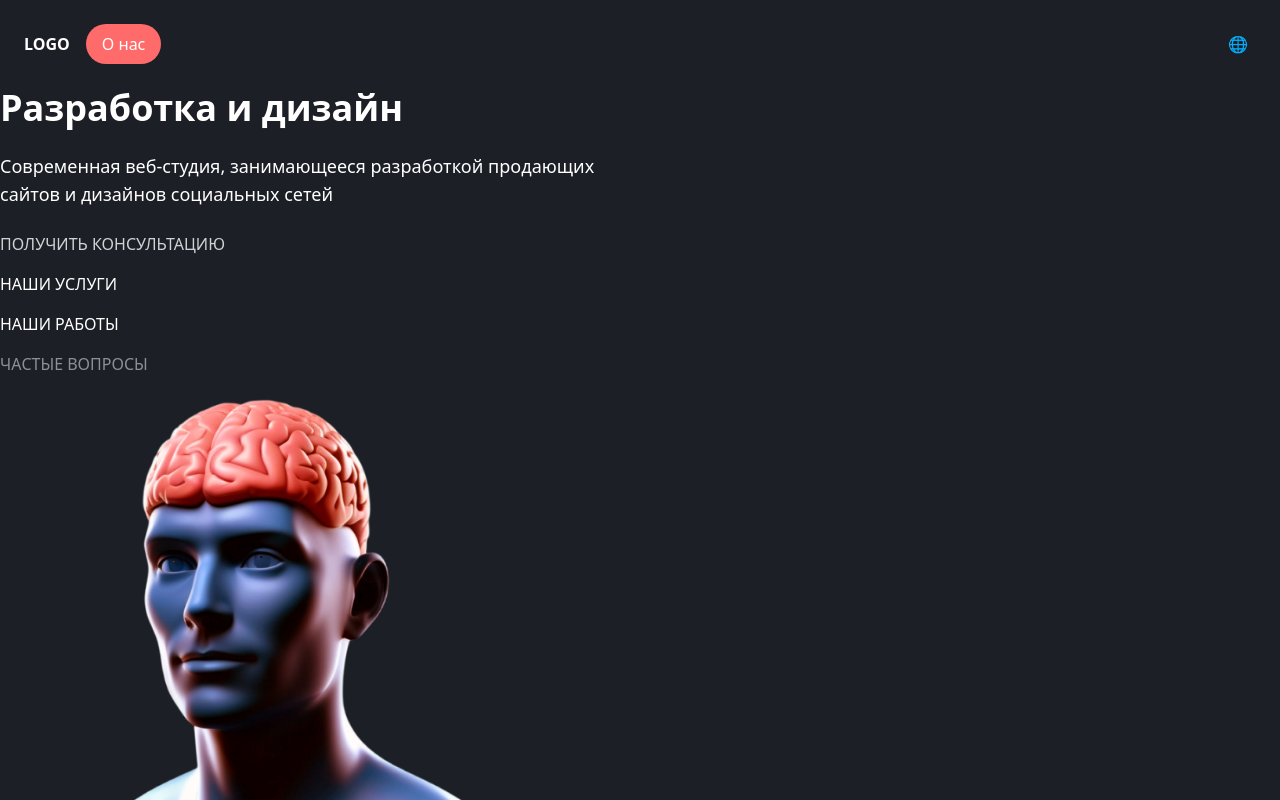
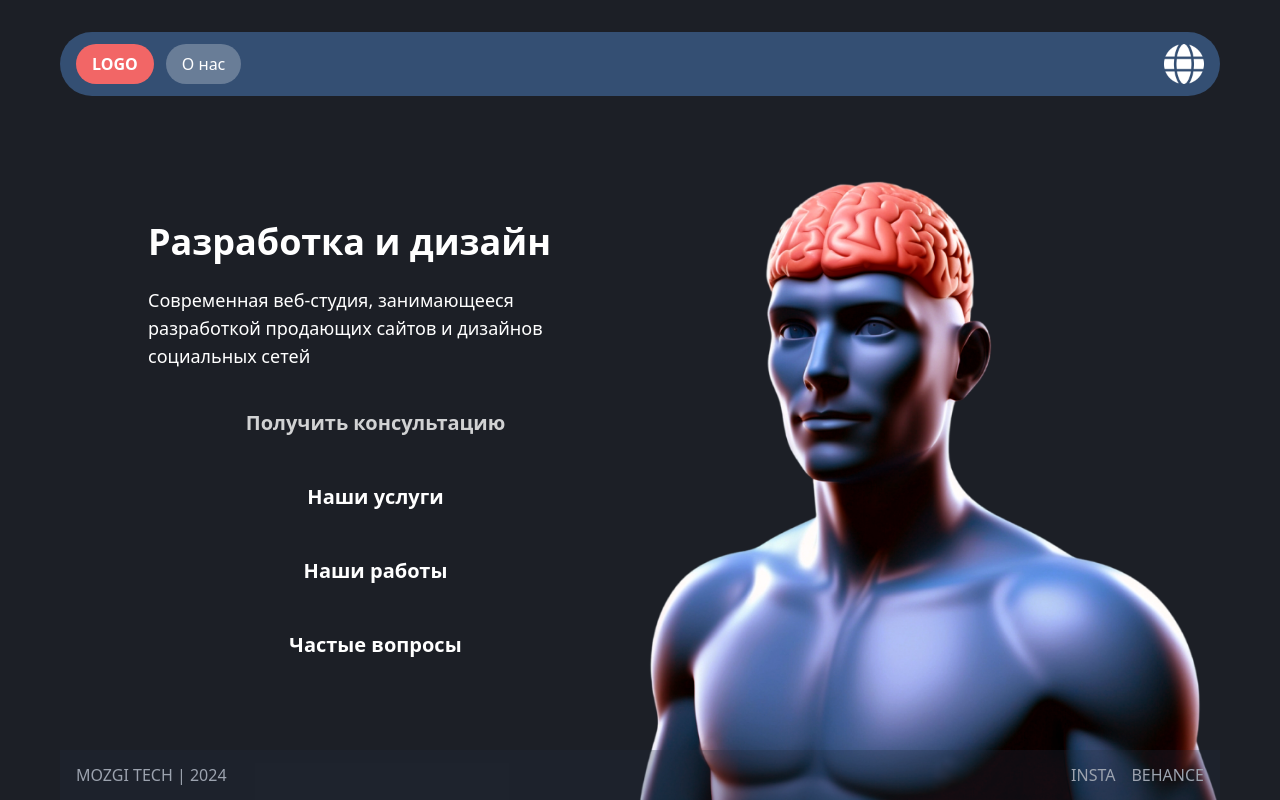
Before and after one commit to saa20ce/mozgi-land, a Next.js app in the folder frontend/: page / in a window 1280 px wide. Shown: the top 800 px of the page. Built offline with nearby package versions, Linux system fonts and the light colour scheme.

Commit message:
fixed home page, added service page

```diff
--- a/frontend/components/Button/button.module.scss
+++ b/frontend/components/Button/button.module.scss
@@ -1,26 +1,28 @@
 .button {
-    max-width: fit-content;
+    width: 455px;
+    height: 58px;
     padding: var(--padding-large);
-    border-radius: var(--border-radius);
+    border-radius: 24px;
     border: none;
-    text-transform: uppercase;
-    background-color: var(--dark-blue);
+    background-color: var(--button);
     color: white;
+    font-size: 20px;
+    line-height: 26px;
+    font-weight: 600;
 
     &:hover {
       cursor: pointer;
-      opacity: 0.9;
+      background-color: var(--button-hover);
     }
   }
 
   .active {
     opacity: 0.8;
     background-color: var(--red);
-    box-shadow: 0 0 4px 2px var(--light-blue);
   }
 
   .disabled {
-    background-color: var(--dark-blue);
+    background-color: var(--button);
     opacity: 0.5;
     cursor: not-allowed;
   }
--- a/frontend/components/Footer/Footer.tsx
+++ b/frontend/components/Footer/Footer.tsx
@@ -1,6 +1,6 @@
 const Footer = () => {
     return (
-      <footer className="flex items-center justify-between p-4 bg-dark-blue text-gray-400">
+      <footer className="flex items-center justify-between p-4 bg-[#232C3F47] text-gray-400 w-full h-[50px] z-2 absolute bottom-0">
         <p>MOZGI TECH | 2024</p>
         <div className="flex space-x-4">
           <a href="#" className="hover:text-white">INSTA</a>
--- a/frontend/components/Header/Header.tsx
+++ b/frontend/components/Header/Header.tsx
@@ -2,18 +2,22 @@ import Link from 'next/link';
 
 const Header = () => {
   return (
-    <header className="flex items-center justify-between p-6 bg-dark-blue">
-      <div className="flex items-center space-x-4">
-        <div className="text-white font-bold">LOGO</div>
-        <nav className="flex space-x-4">
-          <Link href="/" className="px-4 py-2 bg-light-red text-white rounded-full">
+    <header className="flex items-center justify-between p-4 bg-[#344F73] w-full h-[64px] mt-[32px] rounded-full">
+      <div className="flex items-center space-x-3">
+        <a href="http://localhost:3000/">
+          <div className="text-white bg-[#F26666] rounded-full px-4 py-2 font-bold">
+            LOGO
+          </div>
+        </a>
+        <nav className="flex">
+          <Link href="/about" className="px-4 py-2 bg-[#FFFFFF42] text-white rounded-full">
             О нас
           </Link>
           {/* Дополнительные ссылки навигации можно добавить здесь */}
         </nav>
       </div>
-      <div className="p-2 rounded-full">
-        🌐
+      <div className="rounded-full">
+        <img src="/images/icon-globe.png" alt="" className="w-[40px] h-[40px]"/>
       </div>
     </header>
   );
--- a/frontend/components/Layout/Layout.tsx
+++ b/frontend/components/Layout/Layout.tsx
@@ -7,10 +7,12 @@ type LayoutProps = {
 
 const Layout = ({ children }: LayoutProps) => {
   return (
-    <div className="flex flex-col min-h-screen">
-      <Header />
-      <main className="flex-grow w-full bg-dark-blue text-white">{children}</main>
-      <Footer />
+    <div className="flex items-center justify-center bg-dark-blue flex-col h-screen w-full">
+        <div className="flex flex-col w-[1160px] relative h-screen">
+        <Header />
+        <main className="flex-grow w-full text-white">{children}</main>
+        <Footer />
+      </div>
     </div>
   );
 };
--- a/frontend/components/MainMenu/MainMenu.tsx
+++ b/frontend/components/MainMenu/MainMenu.tsx
@@ -3,9 +3,11 @@ const MainMenu = () => {
   return (
     <div className="flex flex-col gap-y-4 space-y-4 md:space-y-0 md:flex-col">
       <Button text="Получить консультацию" active onClick={() => console.log('Получить консультацию')} />
-      <Button text="Наши услуги" onClick={() => console.log('Наши услуги')} />
+      <a href="service">
+        <Button text="Наши услуги" onClick={() => console.log('Наши услуги')} />
+      </a>
       <Button text="Наши работы" onClick={() => console.log('Наши работы')} />
-      <Button text="Частые вопросы" disabled />
+      <Button text="Частые вопросы"  />
     </div>
   );
 };
--- a/frontend/pages/_document.tsx
+++ b/frontend/pages/_document.tsx
@@ -9,7 +9,7 @@ class MyDocument extends Document {
           {/* Добавьте метатеги и шрифты, если нужно */}
         </Head>
         <body>
-          <Main />
+          <Main/>
           <NextScript />
         </body>
       </Html>
--- a/frontend/pages/about.tsx
+++ b/frontend/pages/about.tsx
@@ -1,5 +1,14 @@
-const About = () => {
-    return <h1>About Us</h1>;
-  };
+import Layout from '@/components/Layout/Layout';
+import Text from '@/components/Text/Text';
+import MainMenu from '@/components/MainMenu/MainMenu';
 
-  export default About;
+export default function Home() {
+
+  return (
+    <Layout>
+      <div className="flex flex-col md:flex-row items-center gap-8 h-[80vh] w-full max-h-[784px] bg-[#344F73] mt-[36px] pb-[26px] rounded-[24px]">
+
+      </div>
+    </Layout>
+  );
+}
--- a/frontend/pages/index.tsx
+++ b/frontend/pages/index.tsx
@@ -6,7 +6,8 @@ export default function Home() {
 
   return (
     <Layout>
-      <div className="md:w-1/2 space-y-6">
+      <div className="flex flex-col justify-end md:flex-row items-center gap-8 h-full w-full">
+        <div className="w-[460px]  ml-[] space-y-6 z-10">
           <Text as='h1' className='text-4xl font-bold'>
             Разработка и дизайн
             </Text>
@@ -15,8 +16,9 @@ export default function Home() {
           </Text>
           <MainMenu />
         </div>
-      <div className="md:w-1/2 mt-8 md:mt-0">
-        <img src="/images/Man.png" alt="3D Human" className="w-full h-auto"/>
+        <div className="md:w-1/2 mt-8 md:mt-0 z-0">
+          <img src="/images/Man.png" alt="3D Human" className="w-auto h-[80vh] absolute bottom-0 right-0 z-0"/>
+        </div>
       </div>
     </Layout>
   );
--- /dev/null
+++ b/frontend/pages/service.tsx
@@ -0,0 +1,18 @@
+import Layout from '@/components/Layout/Layout';
+import Text from '@/components/Text/Text';
+import MainMenu from '@/components/MainMenu/MainMenu';
+
+export default function Home() {
+
+  return (
+    <Layout>
+      <div className="flex flex-col md:flex-row items-center gap-8 h-full w-full">
+        <div className="md:w-1/2 space-y-6">
+          <MainMenu />
+        </div>
+        <div className="md:w-1/2 mt-8 md:mt-0 bg-[#344F73] min-h-[50vh] rounded-[24px]">
+        </div>
+      </div>
+    </Layout>
+  );
+}
--- a/frontend/styles/variables.css
+++ b/frontend/styles/variables.css
@@ -1,5 +1,6 @@
 :root {
-    --dark-blue: #213547;
+    --button: #344f7336;
+    --button-hover: #344f7373;
     --light-blue: #295175;
     --red: #f26666;
 
```
Also changed, not shown: frontend/public/images/icon-globe.png (added). Lines whose indentation alone changed are shown as unchanged.
